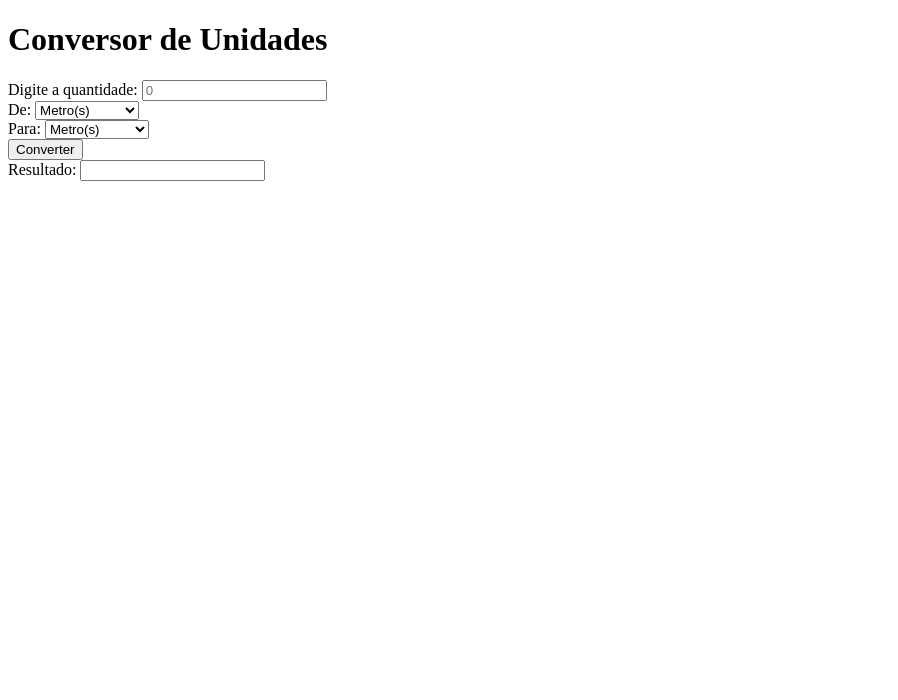
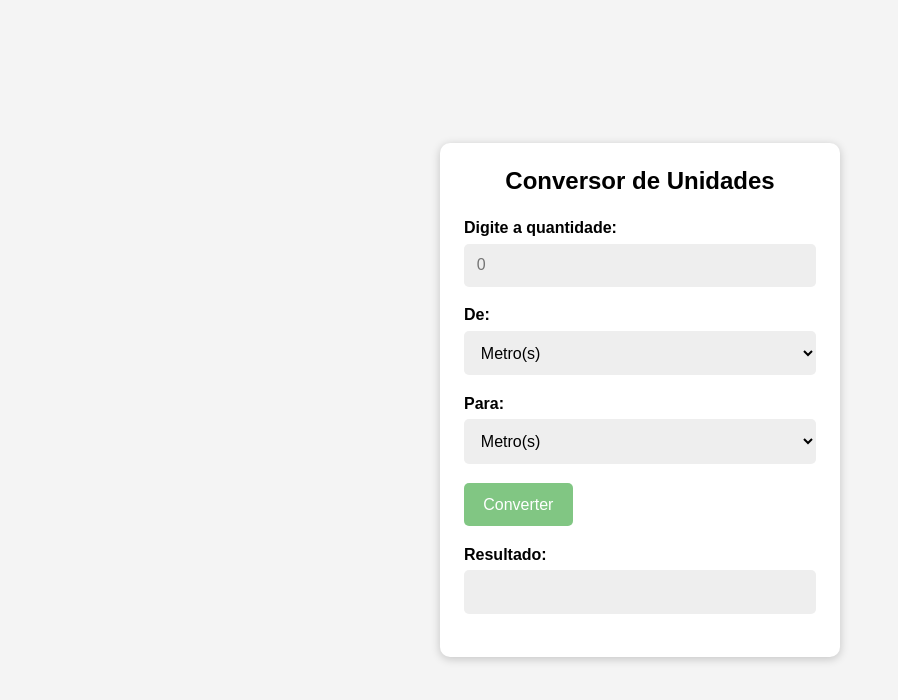
Before and after one commit to Fabio-Zanetti/ConversorUnidades, a plain HTML site: page index.html in a window 1280 px wide. Shown: the whole page, without its empty margins (0-898 px from the left). Drawn offline with Linux system fonts and the light colour scheme.

Commit message:
Criado o CSS

```diff
--- a/index.html
+++ b/index.html
@@ -5,6 +5,7 @@
     <meta name="viewport" content="width=device-width, initial-scale=1.0">
     <title>Conversor de Unidades</title>
     <link rel="stylesheet" href="style.css">
+    <script src="script.js" defer></script>
 </head>
 <body>
 
@@ -39,6 +40,6 @@
         </div>
         <div id="message"></div>
     </div>
-    <script src="script.js"></script>
+
 </body>
 </html>
--- a/style.css
+++ b/style.css
@@ -0,0 +1,68 @@
+* {
+    box-sizing: border-box;
+    margin: 0;
+    padding: 0;
+    font-family: Arial, Helvetica, sans-serif;
+}
+
+body {
+    background-color: #f4f4f4;
+    display: flex;
+    align-items: center;
+    justify-content: center;
+    height: 100vh;
+}
+.container {
+    background-color: #fff;
+    border-radius: 10px;
+    box-shadow: 0 2px 10px rgba(0, 0, 0, 0.2);
+    padding: 1.5rem;
+    width: 400px;
+}
+h1 {
+    font-size: 24px;
+    margin-bottom: 1.5rem;
+    text-align: center;
+}
+.input-group,
+.output-group {
+    display: flex;flex-direction: column;
+    margin-bottom: 1.2rem;
+}
+
+.input-group label,
+.output-group label {
+    margin-bottom: 0.4rem;
+    font-weight: bold;
+}
+select,
+input {
+    padding: 0.8rem;
+    border-radius:  5px;
+    border: none;
+    font-size: 1rem;
+    background-color: #eee;
+}
+button {
+    background-color: #4caf50;
+    border-radius: 5px;
+    border: none;
+    color: #fff;
+    cursor: pointer;
+    font-size: 1rem;
+    padding: 0.8rem 1.2rem;
+    opacity: 0.7;
+    transition: 0.4s;
+}
+button:hover {
+    opacity: 1;
+}
+.output-group {
+    margin-top: 1.2rem;
+}
+#message {
+    font-size: 0.8rem;
+    color: #4caf50;
+    margin-top: 0.7rem;
+    text-align: center;
+}
```
